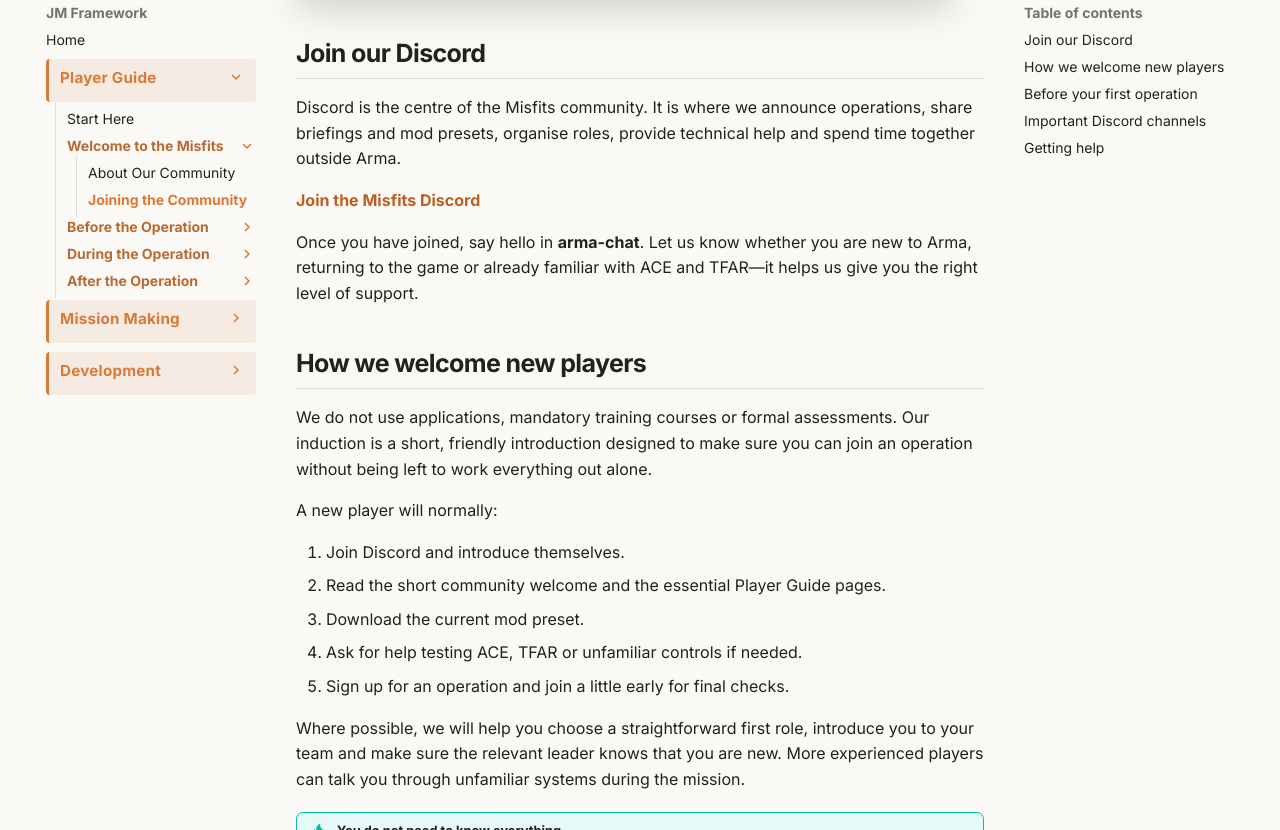
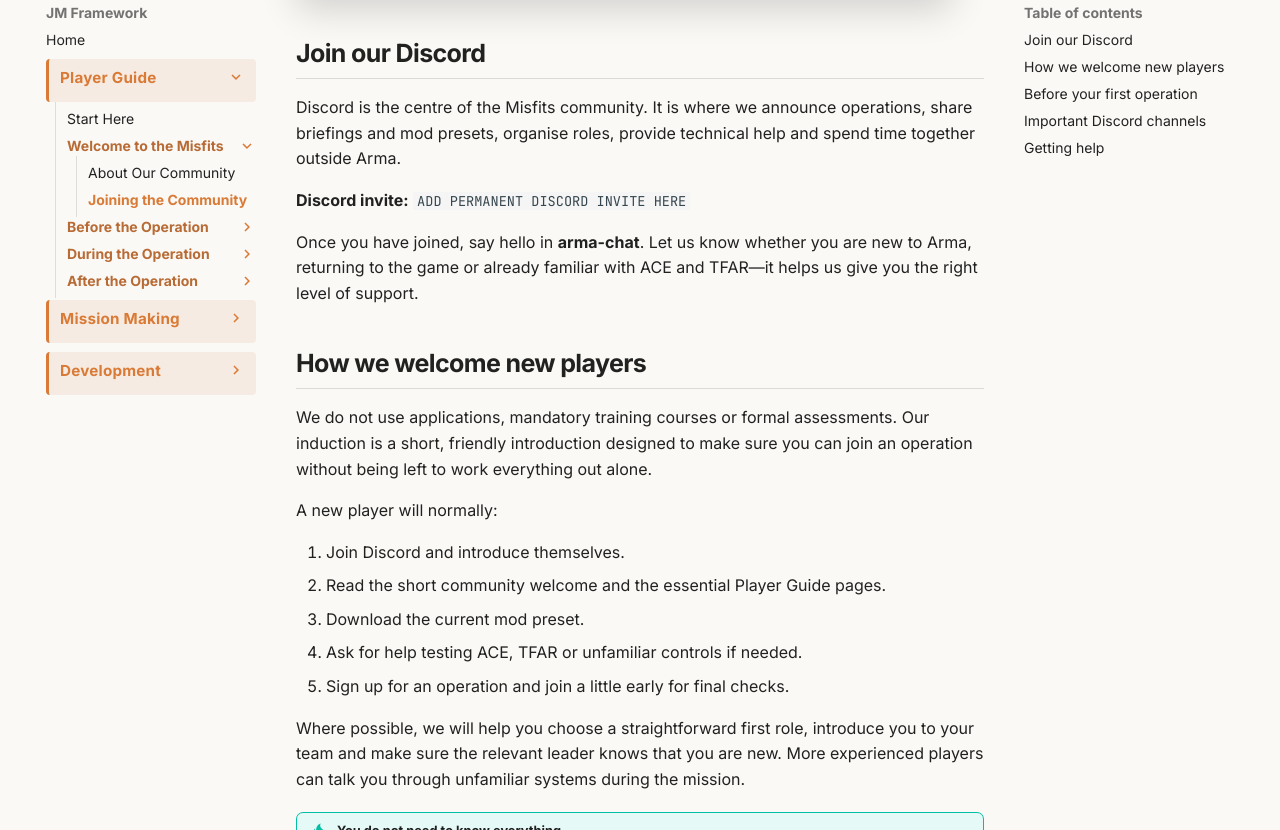
Before and after one commit to Jamio/JM_Framework_Docs, an MkDocs documentation site: the page built from docs/players/welcome/joining.md, in a window 1280 px wide and 900 px high, scrolled down 314 px, cut to the strip 70-900 px from the top of the window. Built offline with MkDocs 1.6.1 and Material for MkDocs 9.7.7, drawn with Linux system fonts in a browser that asks for light colours; comment, search, counter and statistics services are not loaded.

Commit message:
Keep Discord invite placeholder build-safe

```diff
--- a/docs/players/welcome/joining.md
+++ b/docs/players/welcome/joining.md
@@ -10,7 +10,7 @@ Join our Discord, meet the group and get ready for your first operation.
 
 Discord is the centre of the Misfits community. It is where we announce operations, share briefings and mod presets, organise roles, provide technical help and spend time together outside Arma.
 
-**[Join the Misfits Discord](ADD_PERMANENT_DISCORD_INVITE_LINK)**
+**Discord invite:** `ADD PERMANENT DISCORD INVITE HERE`
 
 <!-- Replace ADD_PERMANENT_DISCORD_INVITE_LINK with the permanent community invite. -->
 
```
